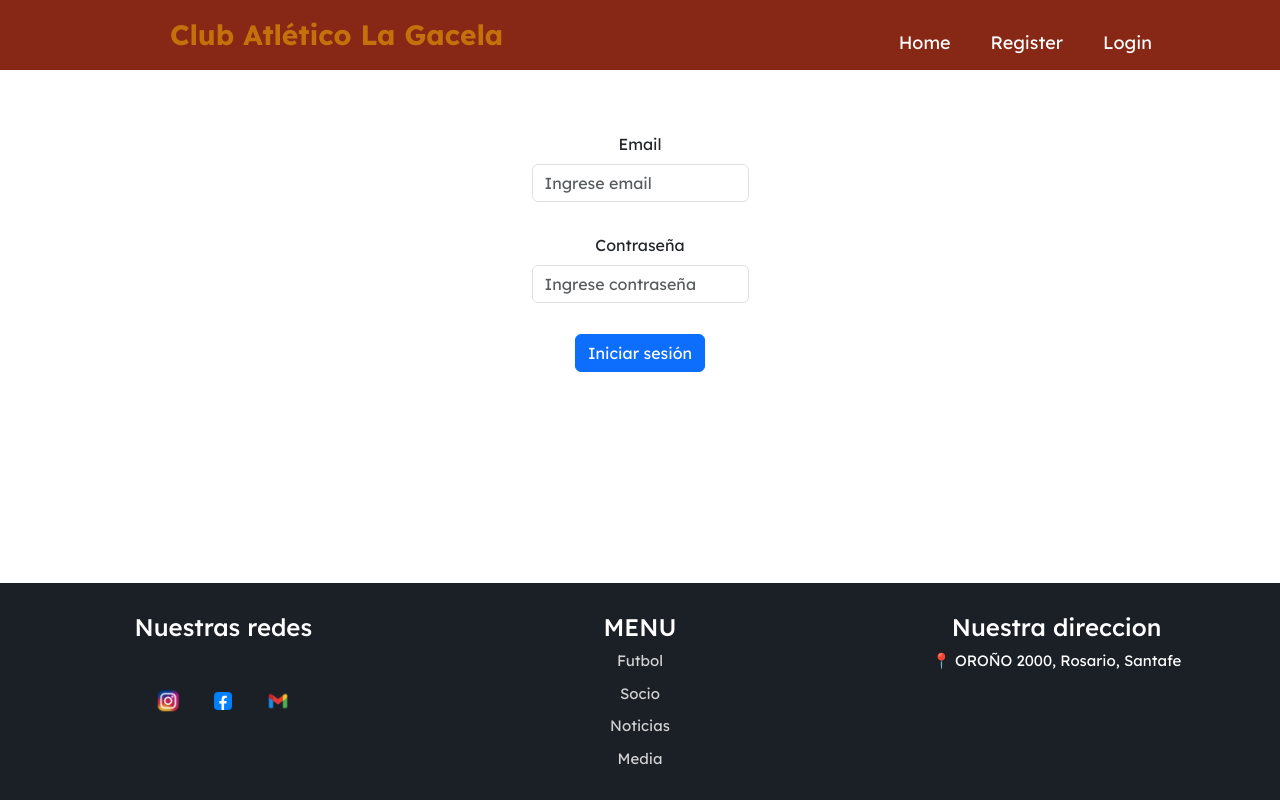
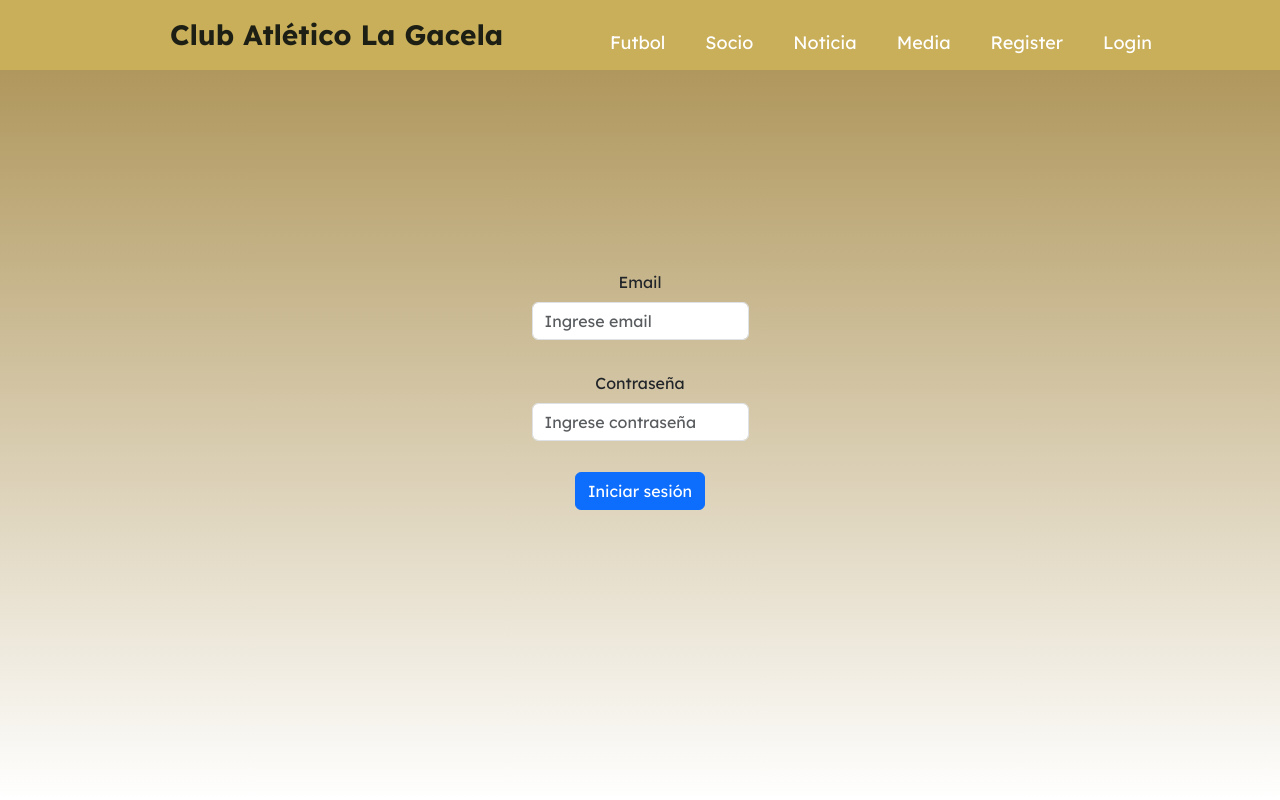
Before and after one commit to bernioviedo/TP-Club, a React (Vite) app in the folder client/club-frontend/: page /login in a window 1280 px wide. Shown: the top 800 px of the page. Built offline with nearby package versions, Linux system fonts and the light colour scheme; no server answers.

Commit message:
Push del home con cambios en el hero

```diff
--- a/client/club-frontend/src/App.jsx
+++ b/client/club-frontend/src/App.jsx
@@ -1,7 +1,7 @@
 import './App.css'
 import { Routes, Route } from 'react-router-dom'
 import Navbar from './components/Navbar/Navbar'
-import Home from './pages/Home'
+import Home from './components/Home/Home'
 import Register from './pages/Register'
 import Login from './pages/Login'
 import axios from 'axios';
--- /dev/null
+++ b/client/club-frontend/src/components/Home/Home.css
@@ -0,0 +1,24 @@
+.main-content {
+  display: flex;
+  flex-direction: column;
+  justify-content: center;
+  align-items: center;
+  min-height: 100vh;
+  text-align: center;
+  padding: 20px;
+  background: linear-gradient(to bottom, #a88d4d, white);
+      height: 200px;
+      width: 100%;
+  margin-top: 0;
+  padding-top: 0;
+}
+
+.main-content h1 {
+  margin-bottom: 16px;
+  font-size: 2.5rem;
+}
+
+.main-content p {
+  font-size: 1.2rem;
+  max-width: 600px;
+}
--- a/client/club-frontend/src/pages/Home.jsx
+++ b/client/club-frontend/src/components/Home/Home.jsx
@@ -1,5 +1,5 @@
 import React from 'react'
-import '../App.css'
+import './Home.css'
 
 export default function Home() {
   return (
--- a/client/club-frontend/src/components/Navbar/Navbar.css
+++ b/client/club-frontend/src/components/Navbar/Navbar.css
@@ -4,17 +4,18 @@
     left: 0;
     width: 100%;
     padding: 0px 10%;
-    background-color: #872816;
+    background-color: #c9af59;
     display: flex;
     justify-content: space-between;
     align-items: center;
     height: 70px;
     z-index: 100;
     overflow: visible;
+    border-bottom: none;
 }
 
 .logo{
-    color: #C4710B;
+    color: #1d1f14;
     font-size: 28px;
     font-weight: bold;
     text-decoration: none;
--- a/client/club-frontend/src/components/Navbar/Navbar.jsx
+++ b/client/club-frontend/src/components/Navbar/Navbar.jsx
@@ -35,7 +35,10 @@ export default function Navbar() {
   <header className='header'>
     <a href="/" className='logo'>Club Atlético La Gacela</a>
     <nav className='navbar'>
-      <button onClick={handleHome}>Home</button>
+      <button onClick={handleHome}>Futbol</button>
+      <button onClick={handleHome}>Socio</button>
+      <button onClick={handleHome}>Noticia</button>
+      <button onClick={handleHome}>Media</button>
     {     !user &&(
       <>
       <button onClick={handleRegister}>Register</button>
```
Also changed, not shown: 1 other file (tests, documents, lock files or other folders).
